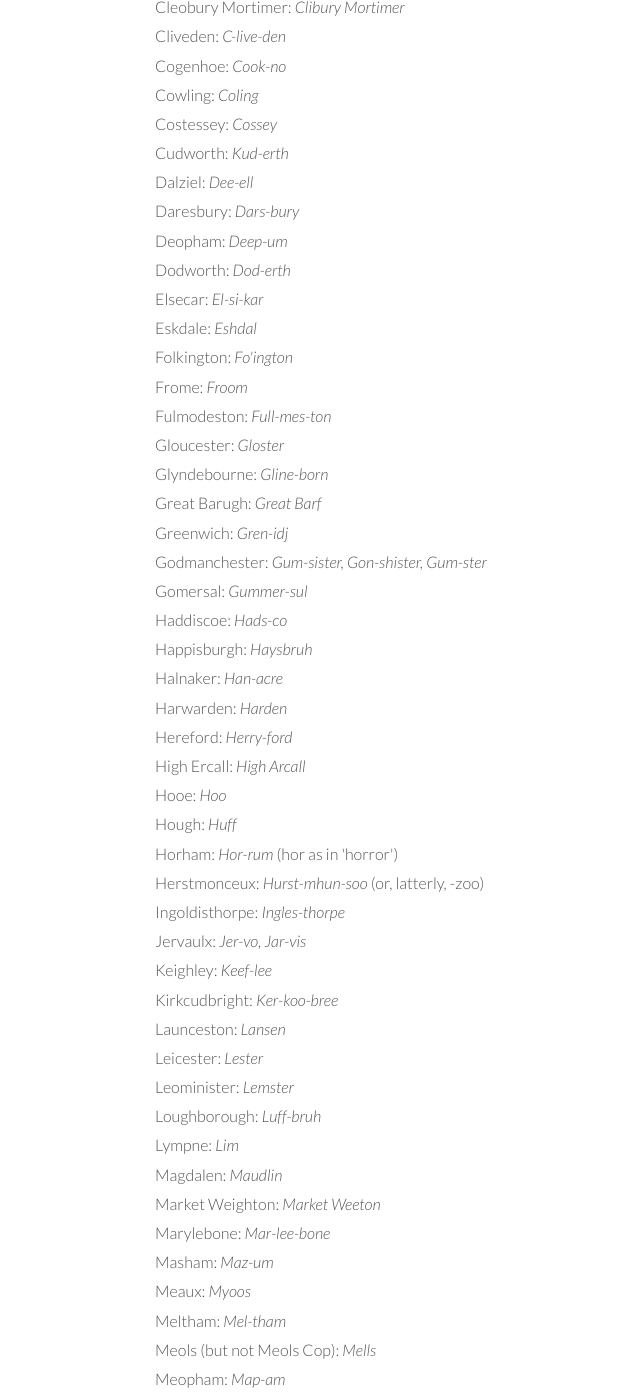
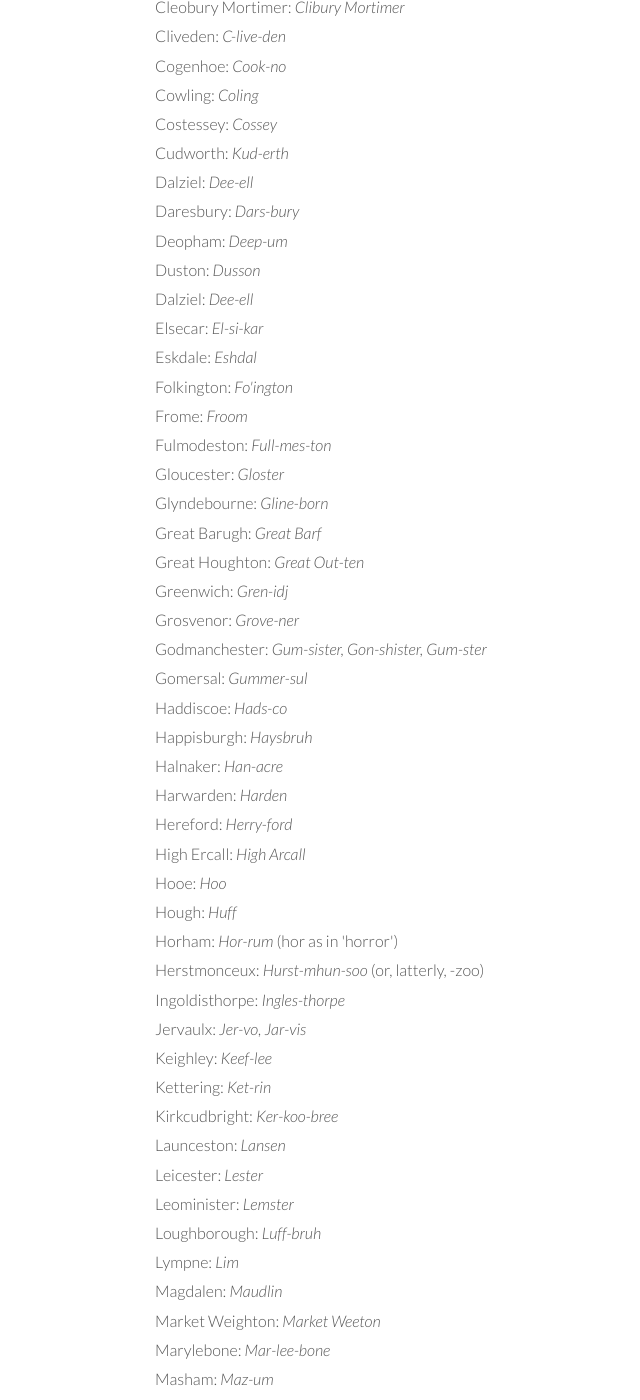
Before and after one commit to CollectionsOfThisKind/collectionsofthiskind.github.io, a Jekyll site: the page built from pages/lists/lists/names.html, in a window 1280 px wide and 1400 px high, scrolled down 1114 px. Shown: the whole window, without its empty margins (95-735 px from the left). Built offline with Jekyll 4.4.1, drawn with Linux system fonts in a browser that asks for light colours; some of the changed text lies outside the part shown.

Commit message:
Add files via upload

```diff
--- a/pages/lists/lists/names.html
+++ b/pages/lists/lists/names.html
@@ -61,7 +61,8 @@
 <li>Dalziel: <i>Dee-ell</i></li>
 <li>Daresbury: <i>Dars-bury</i></li>
 <li>Deopham: <i>Deep-um</i></li>
-<li>Dodworth: <i>Dod-erth</i></li>
+<li>Duston: <i>Dusson</i></li>
+<li>Dalziel: <i>Dee-ell</i></li>
 <li>Elsecar: <i>El-si-kar</i></li>
 <li>Eskdale: <i>Eshdal</i></li>
 <li>Folkington: <i>Fo'ington</i></li>
@@ -70,7 +71,9 @@
 <li>Gloucester: <i>Gloster</i></li>
 <li>Glyndebourne: <i>Gline-born</i></li>
 <li>Great Barugh: <i>Great Barf</i></li>
+<li>Great Houghton: <i>Great Out-ten</i></li>
 <li>Greenwich: <i>Gren-idj</i></li>
+<li>Grosvenor: <i>Grove-ner</i></li>
 <li>Godmanchester: <i>Gum-sister, Gon-shister, Gum-ster</i></li>
 <li>Gomersal: <i>Gummer-sul</i></li>
 <li>Haddiscoe: <i>Hads-co</i></li>
@@ -86,6 +89,7 @@
 <li>Ingoldisthorpe: <i>Ingles-thorpe</i></li>
 <li>Jervaulx: <i>Jer-vo, Jar-vis</i></li>
 <li>Keighley: <i>Keef-lee</i></li>
+<li>Kettering: <i>Ket-rin</i></li>
 <li>Kirkcudbright: <i>Ker-koo-bree</i></li>
 <li>Launceston: <i>Lansen</i></li>
 <li>Leicester: <i>Lester</i></li>
@@ -200,6 +208,9 @@
 <cite><span class=author>Himelfield, D.</span> <span class=date>(12th Sept 2021)</span> <span class=title>"<a href="https://www.examinerlive.co.uk/news/tourism/34-yorkshire-place-names-people-17897480" target=_new>34 Yorkshire place names people always mispronounce...</a>"</span> <span class=location>Yorkshire Live</span>.</cite>
 <br />
 <cite><span class=author>Kimbers <i>et al.</i></span> <span class=date>(17th Mar 2016)</span> <span class=title>"<a href="https://www.thelotusforums.com/forums/topic/80962-strange-pronunciation-of-towns-in-narfuk/" target=_new>Strange Pronunciation of towns in Narfuk!</a>"</span> <span class=location>The Lotus Forums</span>.</cite>
+<br />
+<cite><span class=author>Carly Odell</span> <span class=date>(17th Jun 2022)</span> <span class=title>"<a href="https://www.northamptonchron.co.uk/news/people/mispronounced-place-names-in-northamptonshire-13-places-that-are-always-said-wrong-3735976?page=4" target=_new>Mispronounced place names in Northamptonshire.</a>"</span> <span class=location>Northampton Chronicle</span>.</cite>
+<br />
 </p>
 
 </div>
```
Also changed, not shown: other parts of pages/lists/lists/names.html (+4 -0 lines).
